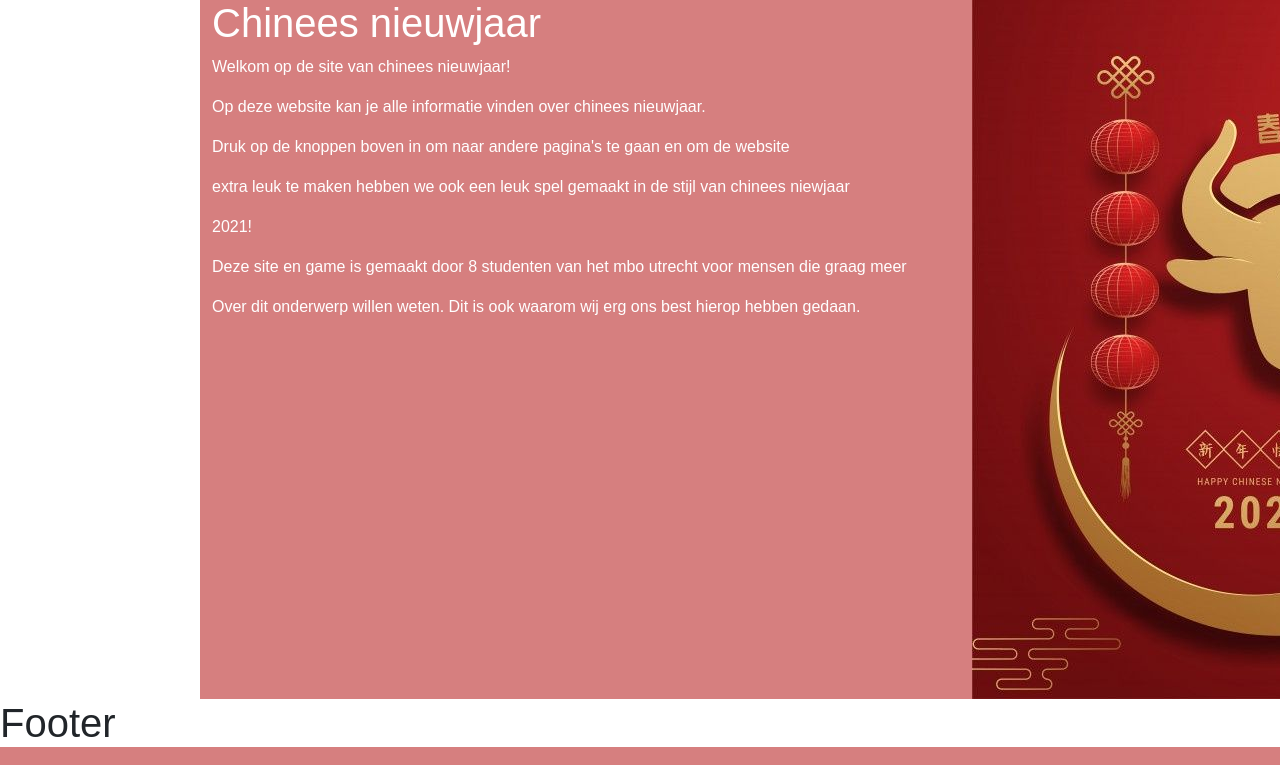
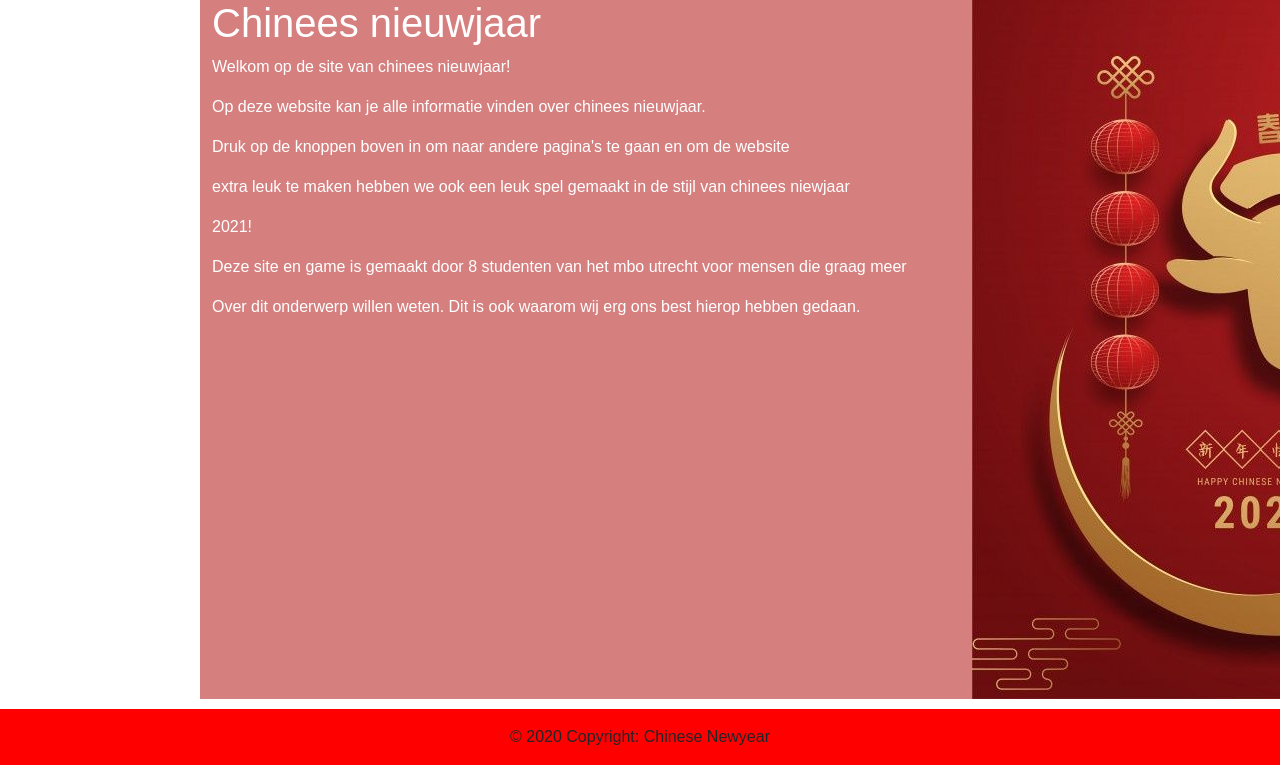
Before and after one commit to Goodguynoodles/Agile_Project, a PHP site: page / in a window 1280 px wide; the page is wider, and only the part inside the window is pictured. Shown: the part 76-841 px from the top of that part. Run offline with PHP 8.4, Linux system fonts and the light colour scheme; some web fonts are replaced.

Commit message:
Update footer.php

```diff
--- a/Agile/basis-content/footer.php
+++ b/Agile/basis-content/footer.php
@@ -1 +1,5 @@
-<h1>Footer</h1>
+<footer class="bg-light text-center text-lg-start footer1">
+  <div class="text-center p-3" style="background-color: red;">
+    © 2020 Copyright: Chinese Newyear
+  </div>
+</footer>
```
